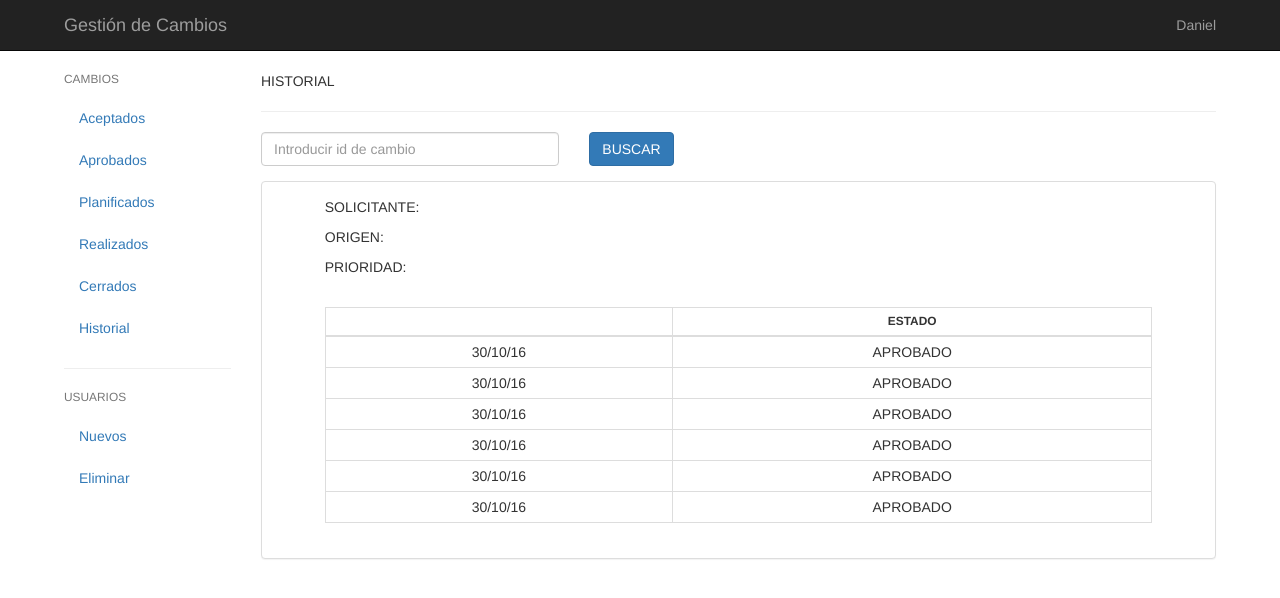
After one commit to fernandezPablo/Trabajo-Final-de-Administracion-de-Recursos, a PHP site: page /mis_sitios/panelAdministrador.php?page=historial in a window 1280 px wide. The commit adds this page. Shown: the top 598 px of the page. Run offline with PHP 8.4, Linux system fonts and the light colour scheme; some libraries are stand-ins or nearby versions.

Commit message:
rehaciendo cambios nuevamente

```diff
--- a/View/assets/css/style.css
+++ b/View/assets/css/style.css
@@ -1,8 +1,9 @@
-body {
-		background-color: #f1f1f1;
+
+.paddingLateral {
+	padding: 0 5%;
 }
 
-.login{
+#login{
 		background-color: #ffffff;
 		padding-top: 30px;
 		padding-bottom: 30px;
@@ -16,10 +17,20 @@ body {
 	margin-top: 5%;
 }
 
-.alinearHorizontal {
-	margin:0% 20% 0% 38%;
+.centrarHorizontal {
+	margin-left: 35%;
+}
+
+
+.textvertical{
+	padding-top:12px;
 }
 
 h4.headerInline{
 	display: inline;
 }
+
+.buttonMargin {
+	margin-left: 20px;
+	margin-right: 0px;
+}
--- /dev/null
+++ b/View/assets/js/paneladministrador.js
@@ -0,0 +1,26 @@
+$(document).ready(function(){
+	var $items = $(".estado");
+	console.log($items);
+	$items.click(activeItem);
+});
+
+function activeItem(){
+	var $title = $("#title");
+	switch($(this)[0].id){
+		case 'aceptado':
+			$title[0].innerHTML = 'CAMBIOS ACEPTADOS';
+			break;
+		case 'aprobado':
+			$title[0].innerHTML = 'CAMBIOS APROBADOS';
+			break;
+		case 'planificado':
+			$title[0].innerHTML = 'CAMBIOS PLANIFICADOS';
+			break;
+		case 'realizado':
+			$title[0].innerHTML = 'CAMBIOS REALIZADOS';
+			break;
+		case 'cerrado':
+				$title[0].innerHTML = 'CAMBIOS CERRADOS';
+				break;
+	}
+}
--- /dev/null
+++ b/View/commonHeader.php
@@ -0,0 +1,10 @@
+<nav class="navbar navbar-default navbar-static-top navbar-inverse" role="navigation">
+	<div class="container-fluid paddingLateral">
+		<div class="navbar-header">
+			<a class="navbar-brand" href="#">Gestión de Cambios</a>
+		</div>
+		<ul class="nav navbar-nav navbar-right">
+			<li><a href="#" >Daniel</a></li>
+		</ul>
+	</div>
+</nav>
--- /dev/null
+++ b/View/historial.php
@@ -0,0 +1,72 @@
+<p>HISTORIAL</p>
+<hr>
+<div class="row">
+	<div class="col-md-12">
+
+		<form class="form-horizontal" action="" method="POST" role="form">
+
+			<div class="form-group">
+
+				<div class="col-md-4">
+					<input type="text" class="form-control" id="buscar" placeholder="Introducir id de cambio">
+				</div>
+
+				<div class="col-md-2">
+					<button type="submit" class="btn btn-primary ">BUSCAR</button>
+				</div>
+			</div>
+
+		</form>
+
+	</div>
+</div> <!--ROW-->
+
+<div class="row"> <!--RESULTADOS-->
+	<div class="col-md-12">
+		<div class="panel panel-default paddingLateral ">
+			<div class="panel-body">
+				<p>SOLICITANTE:</p>
+				<p>ORIGEN:</p>
+				<p>PRIORIDAD:</p>
+
+				<br>
+
+				<table class="table table-hover table-condensed table-bordered ">
+					<thead>
+						<tr>
+							<th class="text-center small"	</th>
+							<th class="text-center small">ESTADO</th>
+
+						</tr>
+					</thead>
+					<tbody>
+						<tr>
+							<td class="text-center">30/10/16</td>
+							<td class="text-center">APROBADO</td>
+						</tr>
+						<tr>
+							<td class="text-center">30/10/16</td>
+							<td class="text-center">APROBADO</td>
+						</tr>
+						<tr>
+							<td class="text-center">30/10/16</td>
+							<td class="text-center">APROBADO</td>
+						</tr>
+						<tr>
+							<td class="text-center">30/10/16</td>
+							<td class="text-center">APROBADO</td>
+						</tr>
+						<tr>
+							<td class="text-center">30/10/16</td>
+							<td class="text-center">APROBADO</td>
+						</tr>
+						<tr>
+							<td class="text-center">30/10/16</td>
+							<td class="text-center">APROBADO</td>
+						</tr>
+					</tbody>
+				</table>
+			</div>
+		</div>
+	</div>
+</div>
--- /dev/null
+++ b/View/panelAdministrador.php
@@ -0,0 +1,86 @@
+<!DOCTYPE html>
+<html lang="">
+	<head>
+		<meta charset="utf-8">
+		<meta http-equiv="X-UA-Compatible" content="IE=edge">
+		<meta name="viewport" content="width=device-width, initial-scale=1">
+		<title>Panel Administrador</title>
+
+		<!-- Bootstrap CSS -->
+		<link rel="stylesheet" href="./assets/css/bootstrap.min.css">
+		<link rel="stylesheet" href="./assets/css/style.css">
+		<link rel="stylesheet" href="./assets/css/font-awesome.min.css">
+
+	</head>
+	<body>
+
+		<?php
+			include("./commonHeader.php");
+		 ?>
+
+		<div class="container-fluid paddingLateral" >
+			<div class="row">
+				<div class="col-md-2">
+
+				<?php
+					include("./sidebarAdmin.php");
+				 ?>
+
+				</div>
+
+				<div class="col-md-10">
+					<?php
+					#
+					#	ATENCION! PARA QUE EL SITIO FUNCIONE:
+					#	Las url's se deben cambiar de acuerdo al servidor donde
+					#	se ejecutrará.
+					#
+					if(isset($_GET['page'])){
+						switch ($_GET['page']) {
+							case 'cambios':
+								if(isset($_GET['estado'])){
+									include("http://localhost/mis_sitios/tfar/View/tablaCambios.php?estado=".$_GET['estado']);
+								}
+								else{
+									include("http://localhost/mis_sitios/tfar/View/tablaCambios.php?estado=aceptado");
+								}
+								break;
+							case 'historial':
+
+								include("./historial.php");
+								break;
+
+							case 'nuevousuario':
+
+								include("./AltaUsuario.php");
+								break;
+
+							case 'eliminarusuario':
+
+								include("./BajaUsuario.php");
+								break;
+
+							default:
+								include("http://localhost/mis_sitios/tfar/View/tablaCambios.php?estado=aceptado");
+								break;
+						}
+					}
+					else{
+						include("http://localhost/mis_sitios/tfar/View/tablaCambios.php?estado=aceptado");
+					}
+					 ?>
+				</div>
+			</div>
+		</div>
+
+
+		<!-- jQuery -->
+		<script src="./assets/js/jquery.min.js"></script>
+		<!-- Custom script en construccion-->
+		<script src="./assets/js/paneladministrador.js"></script>
+		<!-- Bootstrap JavaScript -->
+		<script src="./assets/js/bootstrap.min.js" ></script>
+		<!-- IE10 viewport hack for Surface/desktop Windows 8 bug -->
+
+	</body>
+</html>
--- /dev/null
+++ b/View/sidebarAdmin.php
@@ -0,0 +1,25 @@
+<div>
+	<ul class="nav nav-pills nav-stacked">
+		<li class="disabled">
+			<p class="text-muted small">CAMBIOS</p>
+		</li>
+		<li id="aceptado" class="estado"><a href="panelAdministrador.php?page=cambios&estado=aceptado">Aceptados</a></li>
+  		<li id="aprobado" class="estado"><a href="panelAdministrador.php?page=cambios&estado=aprobado">Aprobados</a></li>
+  		<li id="planificado" class="estado"><a href="panelAdministrador.php?page=cambios&estado=planificado">Planificados</a></li>
+  		<li id="realizado" class="estado"><a href="panelAdministrador.php?page=cambios&estado=realizado">Realizados</a></li>
+  		<li id="cerrado" class="estado"><a href="panelAdministrador.php?page=cambios&estado=cerrado">Cerrados</a></li>
+  		<li id="historial" class="estado"><a href="./panelAdministrador.php?page=historial">Historial</a></li>
+	</ul>
+
+	<hr>
+
+	<ul class="nav nav-pills nav-stacked">
+
+		<li>
+			<p class="text-muted small">USUARIOS</p>
+		</li>
+
+		<li><a href="./panelAdministrador.php?page=nuevousuario">Nuevos</a></li>
+		<li><a href="./panelAdministrador.php?page=eliminarusuario">Eliminar</a></li>
+	</ul>
+</div>
```
Also changed, not shown: View/AltaUsuario.php (+8 -73 lines), View/BajaUsuario.php (added, +40 -0 lines), View/index.php (+6 -7 lines), View/modalDialog.php (added, +65 -0 lines), View/paneloperador.php (+47 -44 lines), View/tablaCambios.php (added, +75 -0 lines).
